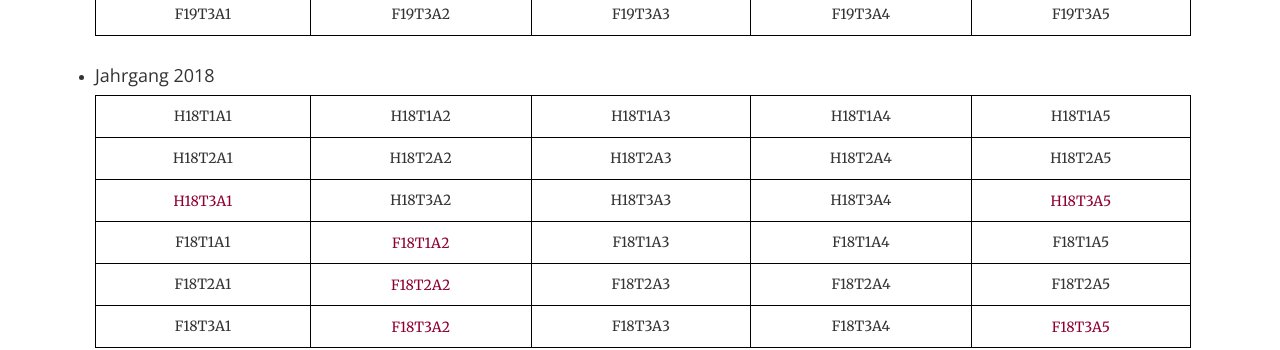
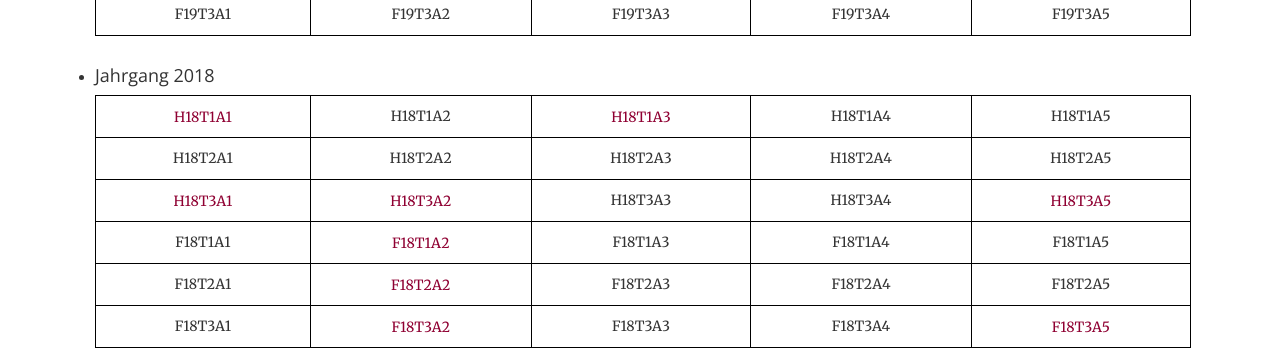
Before and after one commit to trabaldini/trabaldini.github.io, a Jekyll site: the page built from index.html, in a window 1280 px wide and 900 px high, scrolled down 1638 px. Shown: the part 150-500 px from the top of the window. Built offline with Jekyll 4.4.1, drawn with Linux system fonts in a browser that asks for light colours.

```diff
--- a/_includes/math.html
+++ b/_includes/math.html
@@ -137,13 +137,13 @@
                         <tbody>
                             <tr>
                                 <td>
-                                    <p>H18T1A1</p>
+                                    <a href="aufg/H18T1A1_FT.pdf" target="_blank">H18T1A1</a>
                                 </td>
                                 <td>
                                     <p>H18T1A2</p>
                                 </td>
                                 <td>
-                                    <p>H18T1A3</p>
+                                    <a href="aufg/H18T1A3_DGL.pdf" target="_blank">H18T1A3</a>
                                 </td>
                                 <td>
                                     <p>H18T1A4</p>
@@ -174,7 +174,7 @@
                                     <a href="aufg/H18T3A1_FT.pdf" target="_blank">H18T3A1</a>
                                 </td>
                                 <td>
-                                    <p>H18T3A2</p>
+                                    <a href="aufg/H18T3A2_FT.pdf" target="_blank">H18T3A2</a>
                                 </td>
                                 <td>
                                     <p>H18T3A3</p>
```
Also changed, not shown: 4 other files.
